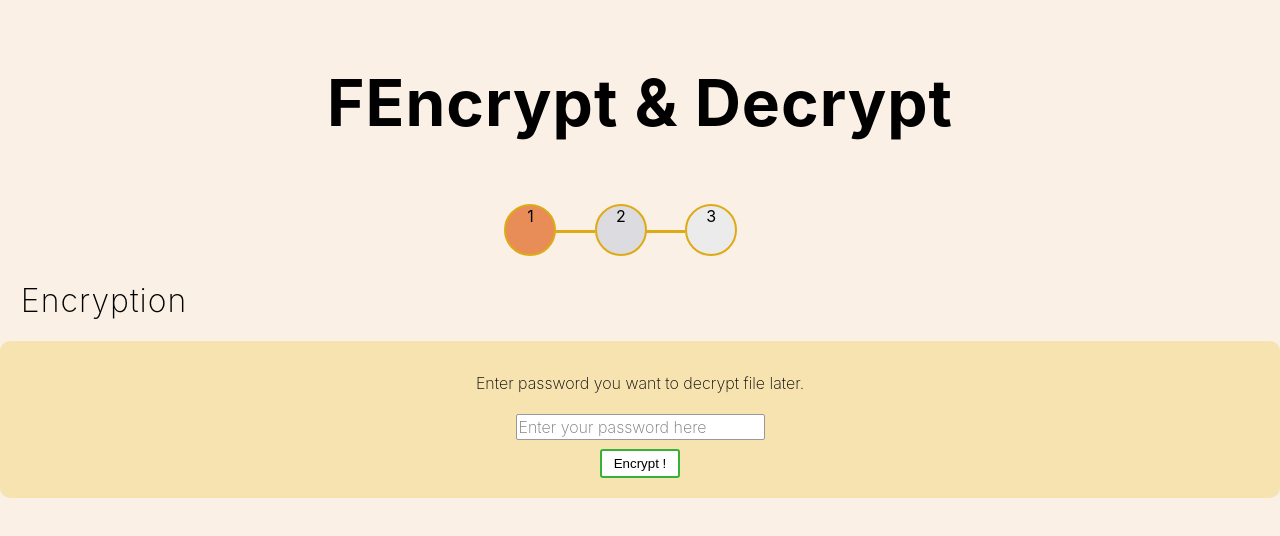
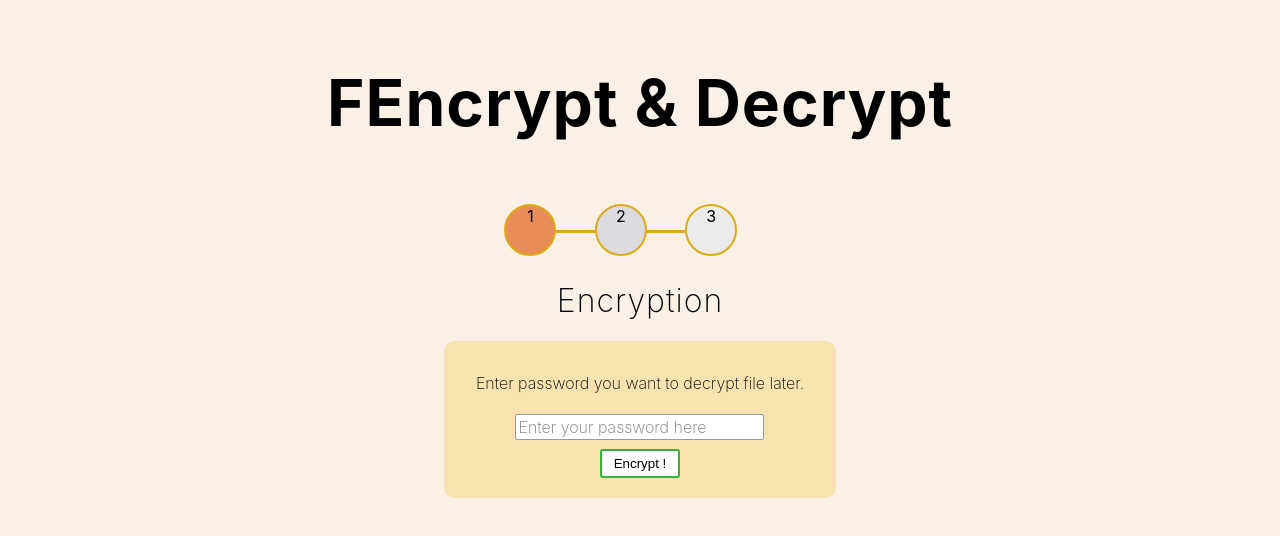
Before and after one commit to kamilwoloszyn/FEncrypt, a React (Create React App) app: page /encrypt in a window 1280 px wide. Shown: the top 536 px of the page. Built offline with nearby package versions, Linux system fonts and the light colour scheme.

Commit message:
A lot of small changes

```diff
--- a/src/App.tsx
+++ b/src/App.tsx
@@ -7,8 +7,9 @@ import { Decryption } from './components/Decryption';
 import { Send } from './components/Send';
 import { Col, Row,Container } from './styles/layout/layout';
 import { BrowserRouter as Router, Route } from 'react-router-dom';
+import { PasswordContext, ActionToDoContext } from './context/context';
 import './styles/scss/main.scss';
-import { PasswordContext, ActionToDoContext } from './context/context';
+
 
 export const App: React.FC = (ContainerOption) => {
   const [usedPassword, SetUsedPassword] = useState<string>("");
--- a/src/components/Decryption.tsx
+++ b/src/components/Decryption.tsx
@@ -1,16 +1,17 @@
-import '../styles/scss/shared/forms.scss'
 import React,{useEffect, useRef,useContext} from "react";
 import styled from "styled-components";
 import { OptionButton } from '../styles/buttons';
-import { FormGroup, FormLabelBlock, FormInputBlock } from '../styles/forms';
+import { FormLabelBlock, FormInputBlock } from '../styles/forms';
 import { Link } from 'react-router-dom';
-import '../styles/scss/encrypt.scss';
-import '../styles/scss/shared/text.scss';
-import { Col } from '../styles/layout/layout';
-import '../styles/scss/shared/modal.scss';
+import { Col,Row } from '../styles/layout/layout';
 import { useDispatch } from 'react-redux';
 import { SetStep } from '../redux/action';
 import { PasswordContext, PasswordState, ActionToDo,ActionToDoContext } from '../context/context';
+import '../styles/scss/shared/modal.scss';
+import '../styles/scss/shared/responsive.scss';
+import '../styles/scss/encrypt.scss';
+import '../styles/scss/shared/text.scss';
+import '../styles/scss/shared/forms.scss';
 
 const DecryptionWrapper = styled.div<DecryptionWrapperProps>`
 ${({Show})=> Show? 'display:block':''}
@@ -44,26 +45,21 @@ export const Decryption: React.FC<Props> = (Props) => {
          <div className="component-header">
            Decryption
          </div>
-         <Col>
-           <div className="modal-theme">
+         <Row>
+           <div className="modal-theme centered">
               <form>
-           <FormGroup>
              <FormLabelBlock>
                 <label htmlFor="pass">Enter password used to encrypt file</label>
              </FormLabelBlock>
              <FormInputBlock>
                    <input type="password" placeholder="Enter password here" className="form-input" ref={passwordRef} onChange={handleChangePassword}/>
               </FormInputBlock>
-           </FormGroup>
             <Link to="/send"> <OptionButton type="button" customColor={"#fff"} hoverColor={"#e63c3c"} borderColor={"#e63c3c"}>Decrypt !</OptionButton> </Link>
              </form>
            </div>
-           <div>
-             addadads
-           </div>
-           </Col>
+         </Row>
+
         </DecryptionWrapper>
-
   )
   } else {
     return (
--- a/src/components/Encryption.tsx
+++ b/src/components/Encryption.tsx
@@ -1,16 +1,17 @@
-import '../styles/scss/shared/forms.scss';
 import React,{useEffect,useRef,useContext} from "react";
 import styled from 'styled-components';
 import { Row, Col } from '../styles/layout/layout';
 import { OptionButton } from '../styles/buttons';
-import { FormGroup, FormLabelBlock, FormInputBlock } from '../styles/forms';
+import {FormLabelBlock, FormInputBlock } from '../styles/forms';
 import { Link } from 'react-router-dom';
+import { useDispatch } from 'react-redux';
+import { SetStep } from '../redux/action';
+import { PasswordContext, PasswordState, ActionToDo,ActionToDoContext } from '../context/context';
 import '../styles/scss/encrypt.scss';
 import '../styles/scss/shared/text.scss';
 import '../styles/scss/shared/modal.scss';
-import { useDispatch } from 'react-redux';
-import { SetStep } from '../redux/action';
-import { PasswordContext, PasswordState, ActionToDo,ActionToDoContext } from '../context/context';
+import '../styles/scss/shared/responsive.scss';
+import '../styles/scss/shared/forms.scss';
 
 const EncryptionWrapper = styled.div<EncryptionWrapperProps>`
 display:${({ Show }) => Show ? 'block':'none'}
@@ -46,13 +47,12 @@ export const Encryption: React.FC<Props> = (Props) => {
     return (
       <EncryptionWrapper Show={Props.Show} >
            <Row>
-            <Col className="component-header">
+            <div className="component-header">
               Encryption
-            </Col>
+            </div>
           </Row>
+        <Col className="responsive-justify-center">
           <div className="modal-theme">
-            <Row>
-              <FormGroup>
                 <form>
                     <FormLabelBlock>
                       <label htmlFor="encryptpassword">Enter password you want to decrypt file later.</label>
@@ -64,10 +64,8 @@ export const Encryption: React.FC<Props> = (Props) => {
                       <OptionButton type="button" customColor={"#fff"} hoverColor={"#38b13b"} borderColor={"#38b13b"}>Encrypt !</OptionButton>
                     </Link>
                 </form>
-              </FormGroup>
-            </Row>
           </div>
-
+        </Col>
         </EncryptionWrapper>
       )
   } else {
--- a/src/components/Uploader.tsx
+++ b/src/components/Uploader.tsx
@@ -2,14 +2,14 @@ import React,{useEffect} from "react";
 import styled from 'styled-components';
 import { Row, Col } from '../styles/layout/layout';
 import { OptionButton } from '../styles/buttons';
-import '../styles/scss/uploader.scss';
-import '../styles/scss/shared/modal.scss';
-import '../styles/scss/shared/responsive.scss';
 import DatabaseCloud from '../images/database-cloud.png';
 import FileIcon from '../images/file.png';
 import { Link } from 'react-router-dom';
 import { useDispatch } from 'react-redux';
 import { SetStep } from '../redux/action';
+import '../styles/scss/uploader.scss';
+import '../styles/scss/shared/modal.scss';
+import '../styles/scss/shared/responsive.scss';
 
 interface Props {
   Active: boolean;
--- a/src/components/shared/Progress.tsx
+++ b/src/components/shared/Progress.tsx
@@ -35,7 +35,7 @@ export const Progress: React.FC<Props> = (Props) => {
   },[currentStep])
   if (Props.Active) {
     return (
-      <ProgressWrapper Show={Props.Show} className="progress-wrapper extended centered">
+      <ProgressWrapper Show={Props.Show} className="progress-wrapper responsive-extended">
         <div className="steps-group ">
           <div className="step-group">
             <StyledStep className="step" stepId={0} current={step}>1</StyledStep>
--- a/src/index.css
+++ b/src/index.css
@@ -6,7 +6,7 @@ body {
   -webkit-font-smoothing: antialiased;
   -moz-osx-font-smoothing: grayscale;
   min-width: 320px;
-
+  box-sizing: border-box;
 }
 
 code {
--- a/src/styles/forms.tsx
+++ b/src/styles/forms.tsx
@@ -1,8 +1,5 @@
 import styled from 'styled-components';
 
-const FormGroup = styled.div`
-flex-direction:column;
-`
 const FormLabelBlock = styled.div`
 font-weight:200;
 font-size:1em;
@@ -14,7 +11,6 @@ const FormInputBlock = styled.div`
 `
 
 export {
-  FormGroup,
   FormLabelBlock,
   FormInputBlock
 }
--- a/src/styles/scss/shared/responsive.scss
+++ b/src/styles/scss/shared/responsive.scss
@@ -9,10 +9,11 @@
     max-width: 30vw;
     height: auto;
 }
-.centered {
-    align-items: center;
+
+.responsive-extended {
+    width: 100%;
 }
 
-.extended {
-    width: 100%;
+.responsive-justify-center{
+    justify-content: center;
 }
```
Also changed, not shown: 1 other file (tests, documents, lock files or other folders).
